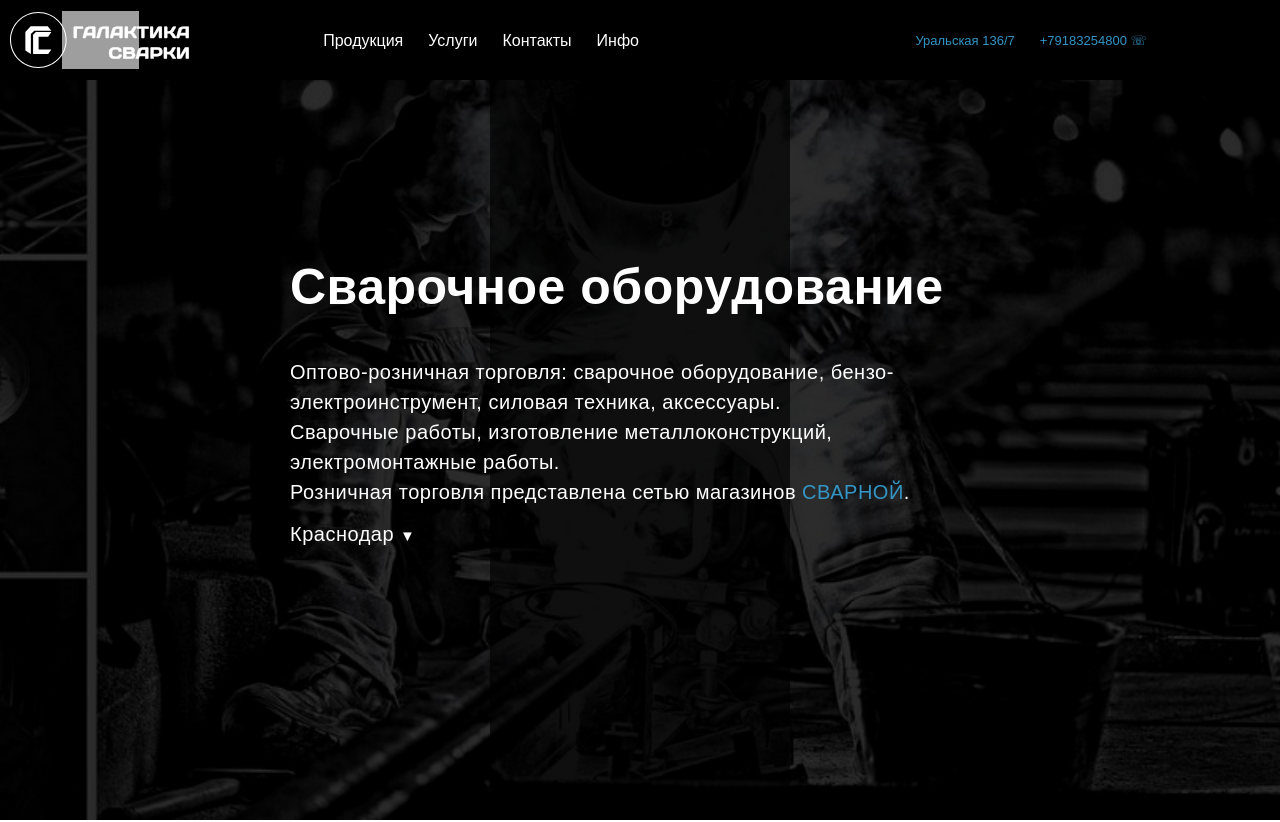
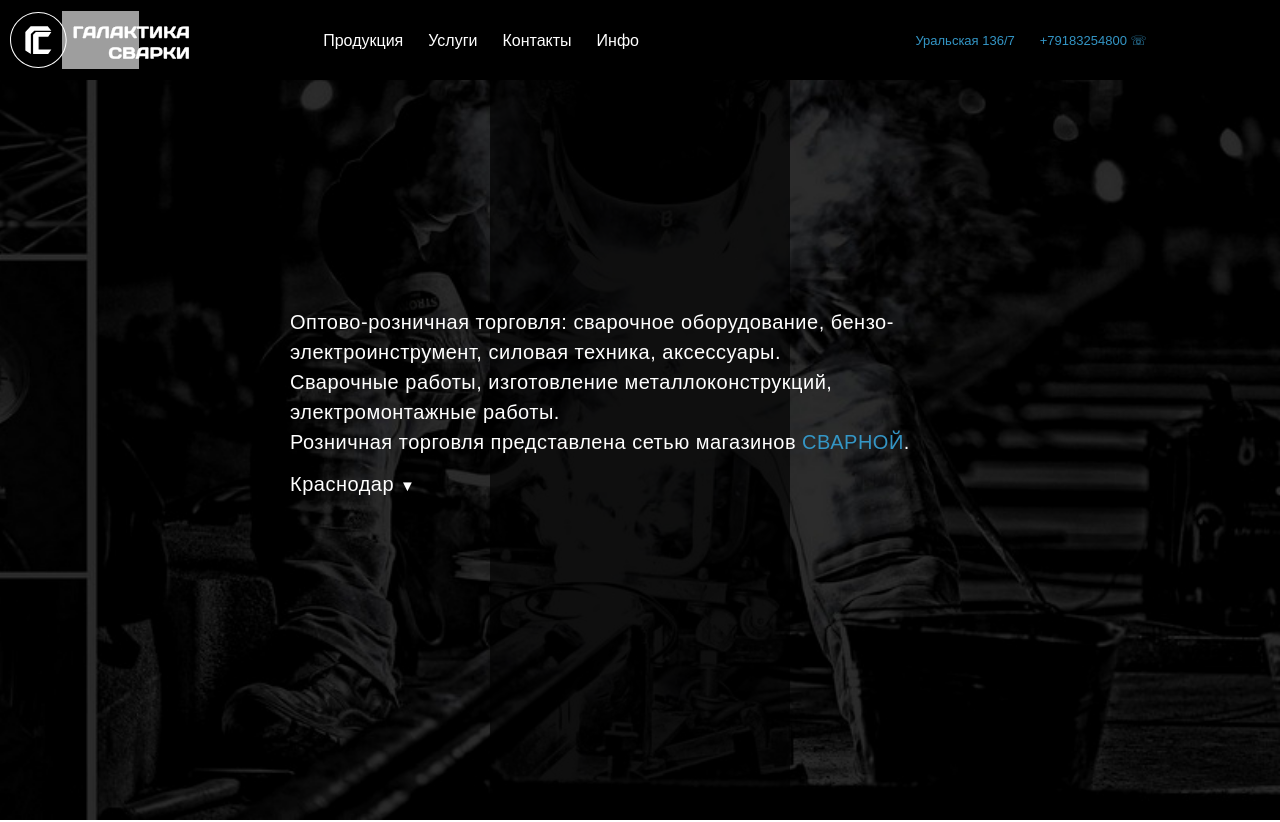
Before and after one commit to SvetlanaRyzhova98/svartorg-vue, a Nuxt app: page / in a window 1280 px wide. Shown: the top 822 px of the page. Built offline with nearby package versions, Linux system fonts and the light colour scheme; grey boxes are pictures that could not be loaded.

Commit message:
семантика

```diff
--- a/components/MainHero/index.vue
+++ b/components/MainHero/index.vue
@@ -3,7 +3,7 @@
     <div class="hiro__decor"></div>
 
     <div class="hiro__box">
-      <h1 class="hiro__title">Сварочное оборудование<br /></h1>
+      <title class="hiro__title">Сварочное оборудование<br /></title>
       <div class="hiro__desc">
         <p>
           Оптово-розничная торговля: cварочное оборудование,
--- a/components/SecondaryHero/index.vue
+++ b/components/SecondaryHero/index.vue
@@ -2,7 +2,7 @@
 <div class="hiro hiro-srv">
           <div class="hiro__decor"></div>
           <div class="hiro__box">
-            <h1 class="hiro__title"><slot/></h1>
+            <title class="hiro__title"><slot/></title>
           </div>
         </div>
 </template>
```
